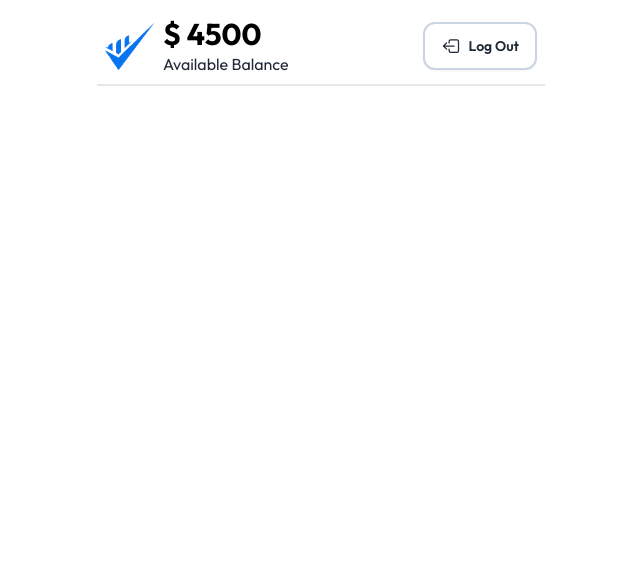
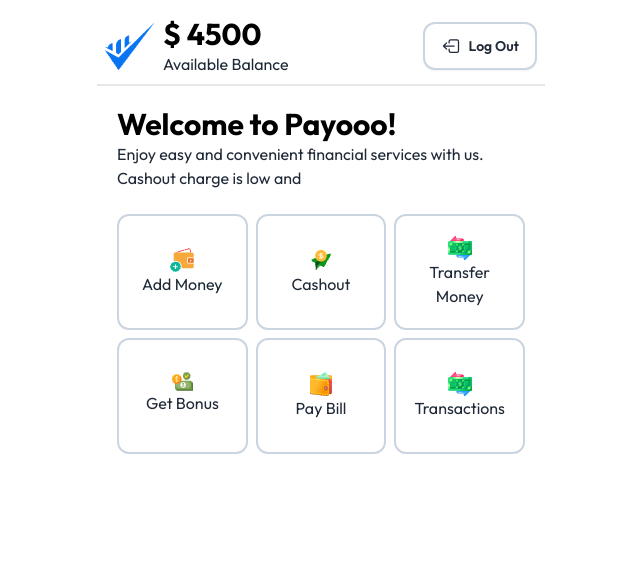
Before and after one commit to SKMPranto/Payooo-Mobile-Bank, a plain HTML site: page main.html in a window 1280 px wide. Shown: the whole page, without its empty margins (319-959 px from the left). Drawn offline with nearby package versions, Linux system fonts and the light colour scheme.

Commit message:
Services section added

```diff
--- a/main.html
+++ b/main.html
@@ -25,7 +25,7 @@
   </head>
   <body class="max-w-md min-h-screen bg-white mx-auto py-2">
     <!-- Header and nav section -->
-    <header>
+    <header class="mb-5">
       <nav class="flex justify-between items-center p-2 border-b-2">
         <div class="flex items-center gap-2">
           <img class="w-[50px]" src="./assets/Group.png" alt="Image" />
@@ -48,7 +48,49 @@
         </div>
       </nav>
     </header>
-    <main></main>
+    <main>
+        <!-- Title and description section -->
+        <section class="px-5 mb-6">
+            <h1 class="text-black text-3xl font-bold"> Welcome to Payooo!</h1>
+            <p>Enjoy easy and convenient financial services with us. Cashout charge is low and </p>
+        </section>
+
+        <!-- Services section -->
+        <section class="px-5">
+            <div class="grid grid-cols-3 grid-rows-3 gap-2">
+                <!-- box no 1 -->
+                <div class="border-2 border-slate-300 rounded-xl pt-8 text-center cursor-pointer">
+                    <img class="mx-auto" src="./assets/wallet1.png" alt="Image">
+                    <h3>Add Money</h3>
+                </div>
+                <!-- box no 2 -->
+                <div class="border-2 border-slate-300 rounded-xl p-8 text-center cursor-pointer">
+                    <img class="mx-auto" src="./assets/send1.png" alt="Image">
+                    <h3>Cashout</h3>
+                </div>
+                <!-- box no 3 -->
+                <div class="border-2 border-slate-300 rounded-xl p-5 text-center cursor-pointer">
+                    <img class="mx-auto" src="./assets/transaction1.png" alt="Image">
+                    <h3>Transfer Money</h3>
+                </div>
+                <!-- box no 4 -->
+                <div class="border-2 border-slate-300 rounded-xl pt-8 text-center cursor-pointer">
+                    <img class="mx-auto" src="./assets/bonus1.png" alt="Image">
+                    <h3>Get Bonus</h3>
+                </div>
+                <!-- box no 5 -->
+                <div class="border-2 border-slate-300 rounded-xl pt-8 text-center cursor-pointer">
+                    <img class="mx-auto" src="./assets/purse1.png" alt="Image">
+                    <h3>Pay Bill</h3>
+                </div>
+                <!-- box no 6 -->
+                <div class="border-2 border-slate-300 rounded-xl pt-8 text-center cursor-pointer">
+                    <img class="mx-auto" src="./assets/transaction1.png" alt="Image">
+                    <h3>Transactions</h3>
+                </div>
+            </div>
+        </section>
+    </main>
     <script src="./script fills/logout.js"></script>
     <script src="./script fills/utilities.js"></script>
   </body>
```
